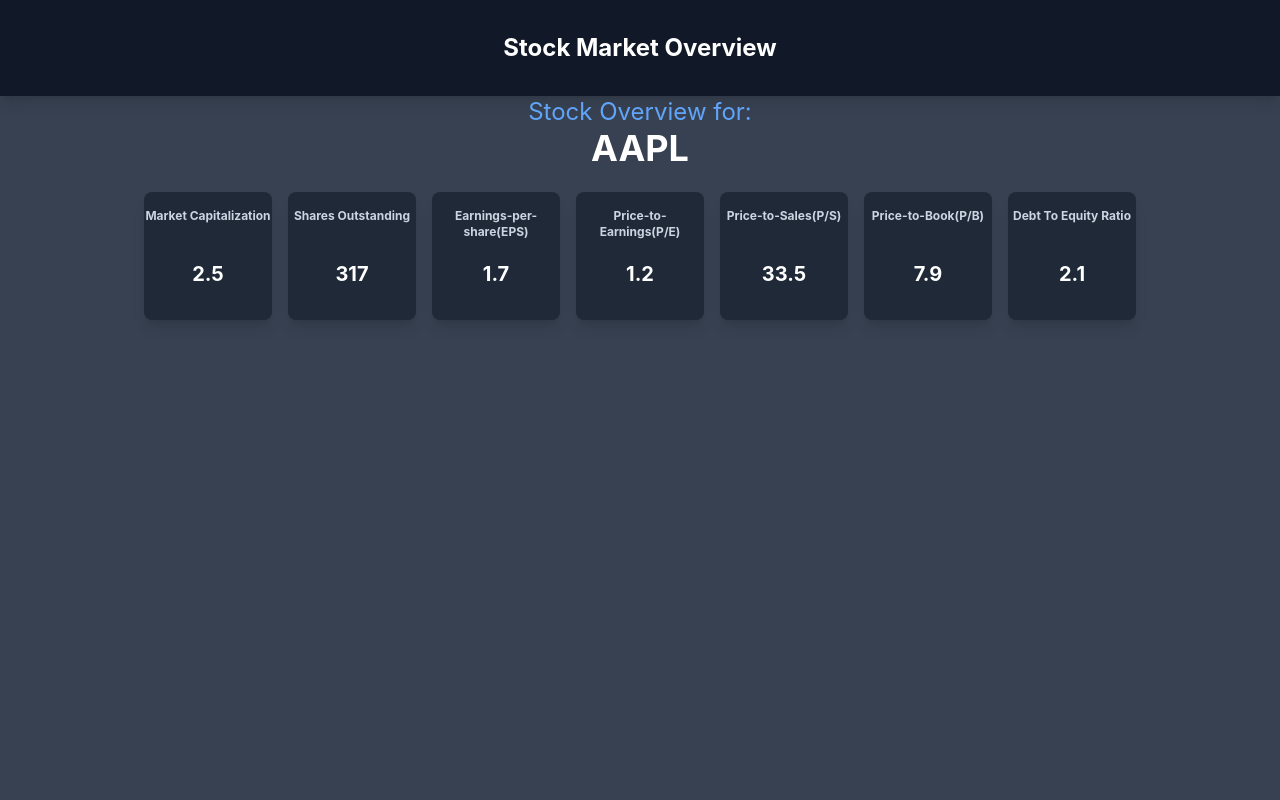
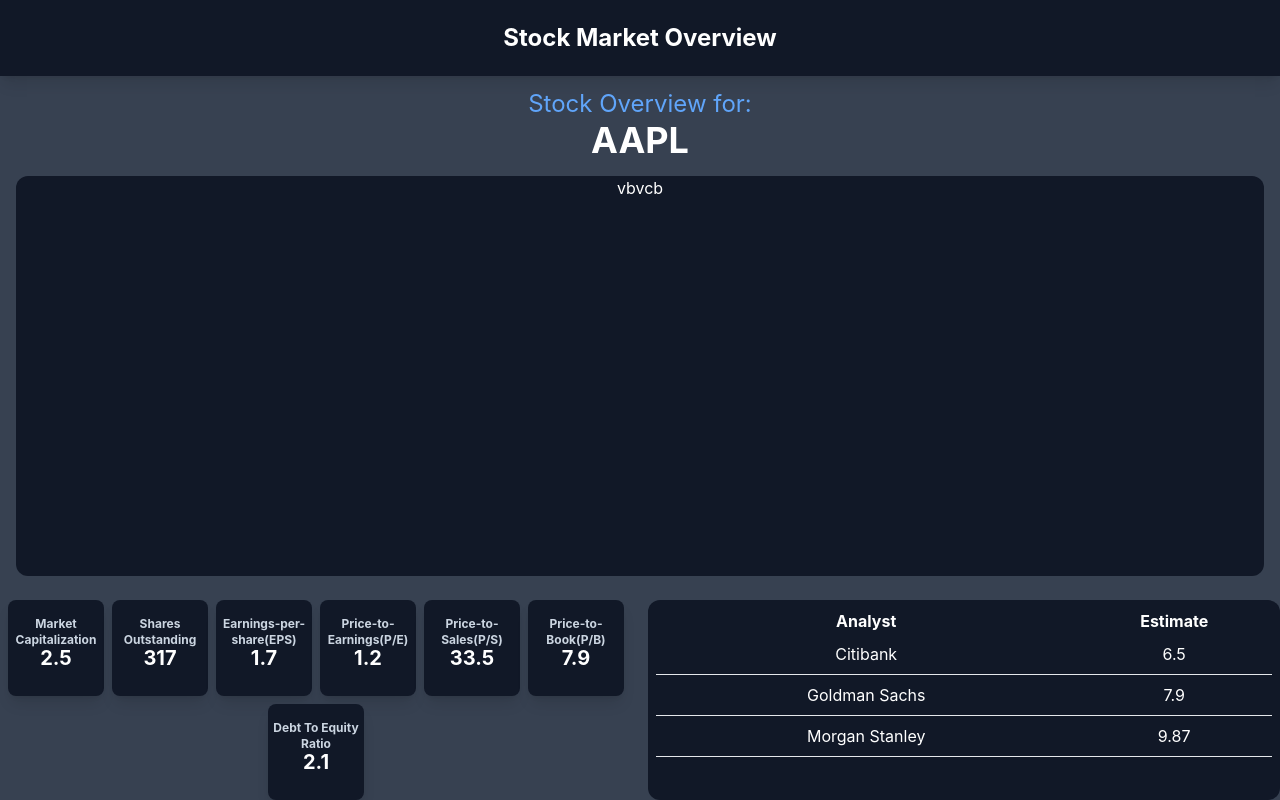
Before and after one commit to yonasoft/stock-info, a React (Create React App) app: page / in a window 1280 px wide. Built offline with nearby package versions, Linux system fonts and the light colour scheme.

Commit message:
added analysis table and skeletion for candlestick chart

```diff
--- a/src/App.tsx
+++ b/src/App.tsx
@@ -8,7 +8,7 @@
   const [symbol, setSymbol] = React.useState<string>("AAPL");
 
   return (
-    <div className="App flex flex-col h-screen bg-gray-700 text-white ">
+    <div className="App flex flex-col h-screen bg-gray-700 text-white overflow-y-scroll overflow-x-clip">
       <Header
         searchField={searchField}
         setSearchField={setSearchField}
@@ -21,7 +21,7 @@
           setSearchField("");
         }}
       />
-      <div className="lg:container mx-auto p-0">
+      <div className="lg:container h-full mx-auto p-0">
         <StockOverview symbol={symbol} />
       </div>
     </div>
--- /dev/null
+++ b/src/components/AnalysisTable.tsx
@@ -0,0 +1,30 @@
+import React from "react";
+import { AnalystEstimates } from "../types/financialsData";
+
+type Props = {
+  data: AnalystEstimates;
+};
+
+const AnalysisTable = ({ data }: Props) => {
+  return (
+    <table className="w-full text-center table-auto">
+      <thead>
+        <tr>
+          <th>Analyst</th>
+          <th>Estimate</th>
+        </tr>
+      </thead>
+      <tbody>
+        {data &&
+          Object.keys(data).map((key) => (
+            <tr key={key} className="border-b">
+              <td className="px-4 py-2">{key}</td>
+              <td className="px-4 py-2">{data[key]}</td>
+            </tr>
+          ))}
+      </tbody>
+    </table>
+  );
+};
+
+export default AnalysisTable;
--- a/src/components/InfoCard.tsx
+++ b/src/components/InfoCard.tsx
@@ -7,7 +7,7 @@
 
 function InfoCard({ title, value }: Props) {
   return (
-    <div className="size-24 lg:size-32 rounded-lg bg-gray-800 m-2 flex flex-col items-center justify-center relative p-2 shadow-lg">
+    <div className="size-24 lg:size-26 rounded-lg bg-gray-900 flex flex-col items-center justify-center relative p-2 shadow-lg">
       <h1 className="text-xs lg:text-md  font-bold text-slate-300 absolute top-0 mt-4">
         {title}
       </h1>
--- a/src/components/StockOverview.tsx
+++ b/src/components/StockOverview.tsx
@@ -1,13 +1,11 @@
 // src/components/StockOverview.tsx
 import React from "react";
-import useAlphaVantage from "../hooks/useEarnings";
 import InfoCard from "./InfoCard";
 import useFinancials from "../hooks/useFinancials";
+import AnalysisTable from "./AnalysisTable";
+import { AnalystEstimates } from "../types/financialsData";
 
 const StockOverview: React.FC<{ symbol: string }> = ({ symbol }) => {
-  const { earningsData, earningsLoading, earningsError } = useAlphaVantage({
-    symbol,
-  });
   const { financialData, financialLoading, financialError } = useFinancials();
 
   const ratios = [
@@ -42,18 +40,25 @@
   ];
 
   return (
-    <div className="h-full flex flex-col align-middle">
+    <div className="h-full w-full flex flex-col align-middle pt-3">
       <h2 className="text-blue-400 text-2xl">Stock Overview for:</h2>
       <h1 className="text-4xl font-bold">{symbol}</h1>
-      <div></div>
-      <div className="flex flex-wrap justify-center w-full mt-4">
-        {financialLoading ? (
-          <p>Loading financial data...</p>
-        ) : (
-          ratios.map((ratio, index) => (
-            <InfoCard key={index} title={ratio.title} value={ratio.value} />
-          ))
-        )}
+      <div className="min-h-52 h-[50vh]  bg-gray-900 rounded-xl m-4 overflow-x-auto">
+        vbvcb
+      </div>
+      <div className="w-full mt-2 grid grid-cols-12 gap-4">
+        <div className="col-span-12 lg:col-span-6 flex flex-row flex-wrap gap-2 justify-center">
+          {(financialLoading && <p>Loading...</p>) ||
+            (financialError && <p>Error: {financialError}</p>) ||
+            ratios.map((ratio, index) => (
+              <InfoCard key={index} title={ratio.title} value={ratio.value} />
+            ))}
+        </div>
+        <div className="col-span-12 lg:col-span-6 bg-gray-900 rounded-xl p-2">
+          <AnalysisTable
+            data={financialData?.analyst_estimates as AnalystEstimates}
+          />
+        </div>
       </div>
     </div>
   );
--- a/src/types/financialsData.ts
+++ b/src/types/financialsData.ts
@@ -15,6 +15,7 @@
 }
 
 export interface AnalystEstimates {
+  [key: string]: number;
   Citibank: number;
   "Goldman Sachs": number;
   "Morgan Stanley": number;
```
